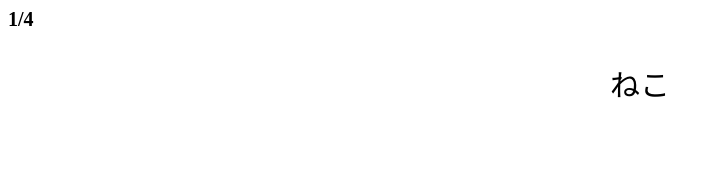
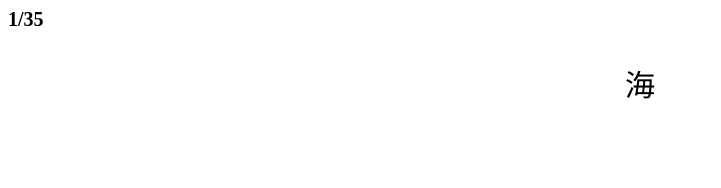
Before and after one commit to ichi-kw/typing, a plain HTML site: page index.html in a window 1280 px wide. Shown: the top 188 px of the page, 0-721 px from the left. Drawn offline with Linux system fonts and the light colour scheme.

Commit message:
問題を変更

```diff
--- a/index.html
+++ b/index.html
@@ -31,7 +31,7 @@
 
 		<script>
 
-			let mondai = ["ねこ","いぬ","鬼滅の刃","にゃんこ大戦争"];
+			let mondai = [ "海", "せみ", "えき", "青空", "カラス", "きり", "森", "クリア", "山", "ケーキ", "のこぎり", "学校", "さといも", "あめ", "花火", "そば", "足下", "はつめい", "ちくわ", "つみき", "フクロウ", "おの", "王様", "てぶくろ", "とけい", "毛糸", "ねこ", "犬", "ひこうき", "フラミンゴ ", "ホトトギス ", "ねこカフェ", "にゃんこ大戦争", "脱獄ごっこ", "鬼滅の刃"];
 
 			// 問題の数
 			let mondai_end_num = mondai.length;
```
